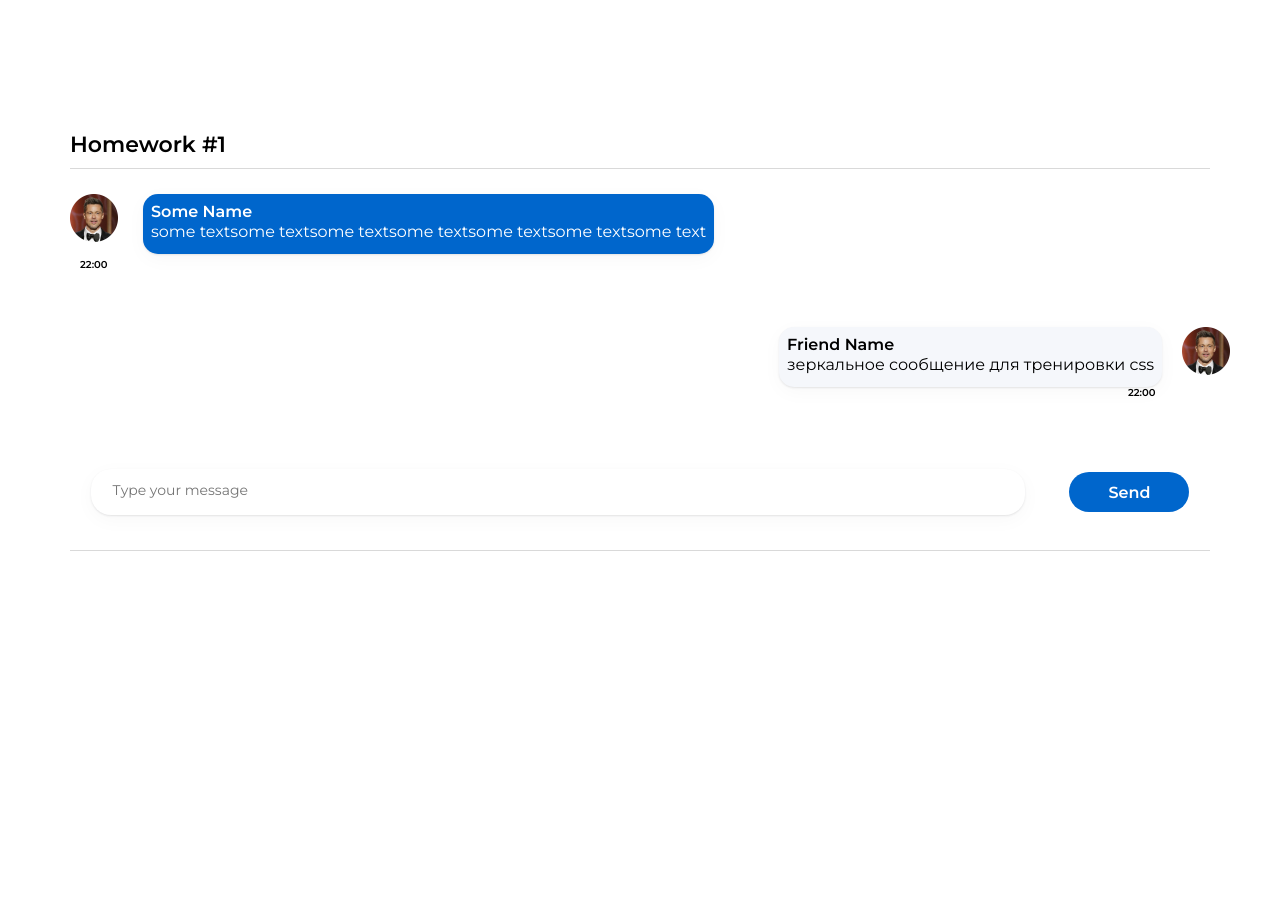
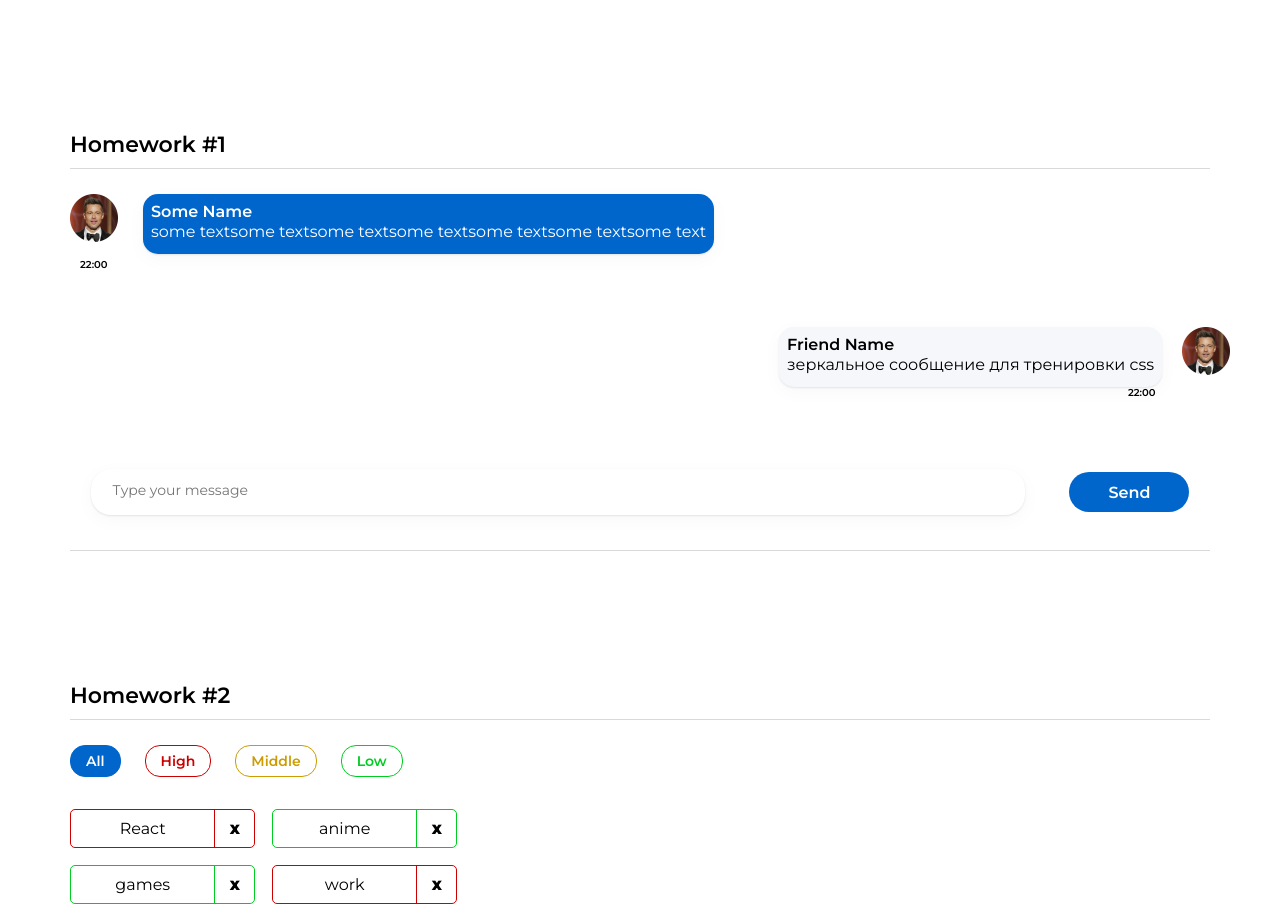
Before and after one commit to bekadev/react-homework-in, a React (Create React App) app: page / in a window 1280 px wide. Shown: the top 919 px of the page. Before the commit the page ends 800 px from the top, so only its background shows below. Built offline with nearby package versions, Linux system fonts and the light colour scheme; a web font is replaced by a local one.

Commit message:
finish: hw-2

```diff
--- a/src/s1-main/App.tsx
+++ b/src/s1-main/App.tsx
@@ -1,13 +1,14 @@
 import React from 'react'
 import s from './App.module.css'
 import HW1 from '../s2-homeworks/hw01/HW1'
+import HW2 from "../s2-homeworks/hw02/HW2";
 
 function App() {
     return (
         <div className={s.App}>
             <HW1/>
             {/*раскомментировать по ходу выполнения*/}
-            {/*<HW2/>*/}
+            <HW2/>
             {/*<HW3/>*/}
             {/*<HW4/>*/}
 
--- a/src/s2-homeworks/hw02/HW2.tsx
+++ b/src/s2-homeworks/hw02/HW2.tsx
@@ -17,16 +17,16 @@
 * */
 
 // types
-export type AffairPriorityType = any // need to fix any
+export type AffairPriorityType = 'high' | 'low' | 'middle' // need to fix any
 export type AffairType = {
-    _id: any // need to fix any
-    name: any // need to fix any
+    _id: number // need to fix any
+    name: string // need to fix any
     priority: AffairPriorityType
 }
 export type FilterType = 'all' | AffairPriorityType
 
 // constants
-const defaultAffairs: any = [ // need to fix any
+const defaultAffairs: AffairType[] = [ // need to fix any
     {_id: 1, name: 'React', priority: 'high'}, // студенты могут изменить содержимое name и количество элементов в массиве, ...priority не менять!
     {_id: 2, name: 'anime', priority: 'low'},
     {_id: 3, name: 'games', priority: 'low'},
@@ -35,23 +35,21 @@
 ]
 
 // pure helper functions
-export const filterAffairs = (affairs: any, filter: any): any => { // need to fix any
+export const filterAffairs = (affairs: AffairType[], filter: string): AffairType[] => { // need to fix any
 
-
-    return affairs // need to fix
+    return filter === 'all' ? affairs : affairs.filter((a) => a.priority === filter)
 }
-export const deleteAffair = (affairs: any, _id: any): any => { // need to fix any
-
-    return affairs // need to fix
+export const deleteAffair = (affairs: AffairType[], _id: number): AffairType[] => { // need to fix any
+    return affairs.filter((f) => f._id !== _id)
 }
 
 function HW2() {
-    const [affairs, setAffairs] = useState<any>(defaultAffairs) // need to fix any
+    const [affairs, setAffairs] = useState<AffairType[]>(defaultAffairs) // need to fix any
     const [filter, setFilter] = useState<FilterType>('all')
 
     const filteredAffairs = filterAffairs(affairs, filter)
-    const deleteAffairCallback = (_id: any) => { // need to fix any
-        // need to fix
+    const deleteAffairCallback = (_id: number) => {
+        setAffairs(deleteAffair(affairs, _id))
     }
 
     return (
--- a/src/s2-homeworks/hw02/affairs/Affairs.tsx
+++ b/src/s2-homeworks/hw02/affairs/Affairs.tsx
@@ -4,23 +4,27 @@
 import s from './Affairs.module.css'
 
 type AffairsPropsType = {
-    data: any // need to fix any
-    setFilter: any
-    deleteAffairCallback: any
+    data: AffairType[] // need to fix any
+    setFilter: (filter: FilterType) => void
+    deleteAffairCallback: (_id: number) => void
     filter: FilterType
 }
 
 function Affairs(props: AffairsPropsType) {
     const setAll = () => {
+        props.setFilter('all')
         // need to fix
     }
     const setHigh = () => {
+        props.setFilter('high')
         // need to fix
     }
     const setMiddle = () => {
+        props.setFilter('middle')
         // need to fix
     }
     const setLow = () => {
+        props.setFilter('low')
         // need to fix
     }
 
--- a/src/s2-homeworks/hw02/affairs/affair/Affair.tsx
+++ b/src/s2-homeworks/hw02/affairs/affair/Affair.tsx
@@ -6,12 +6,12 @@
 type AffairPropsType = {
     // key не нужно типизировать
     affair: AffairType
-    deleteAffairCallback: any // need to fix any
+    deleteAffairCallback: (_id: number) => void // need to fix any
 }
 
 function Affair(props: AffairPropsType) {
     const deleteCallback = () => {
-        // need to fix
+        props.deleteAffairCallback(props.affair._id)
     }
 
     const nameClass = s.name + ' ' + s2[props.affair.priority]
@@ -25,7 +25,7 @@
         >
             <div id={'hw2-name-' + props.affair._id} className={nameClass}>
                 {/*создаёт студент*/}
-
+                {props.affair.name}
                 {/**/}
             </div>
             <div id={'hw2-priority-' + props.affair._id} hidden>
@@ -36,7 +36,7 @@
                 id={'hw2-button-delete-' + props.affair._id}
                 className={buttonClass}
                 // need to fix
-
+                onClick={deleteCallback}
             >
                 {/*текст кнопки могут изменить студенты*/}
                 X
```
Also changed, not shown: 15 other files (tests, documents, lock files or other folders).
